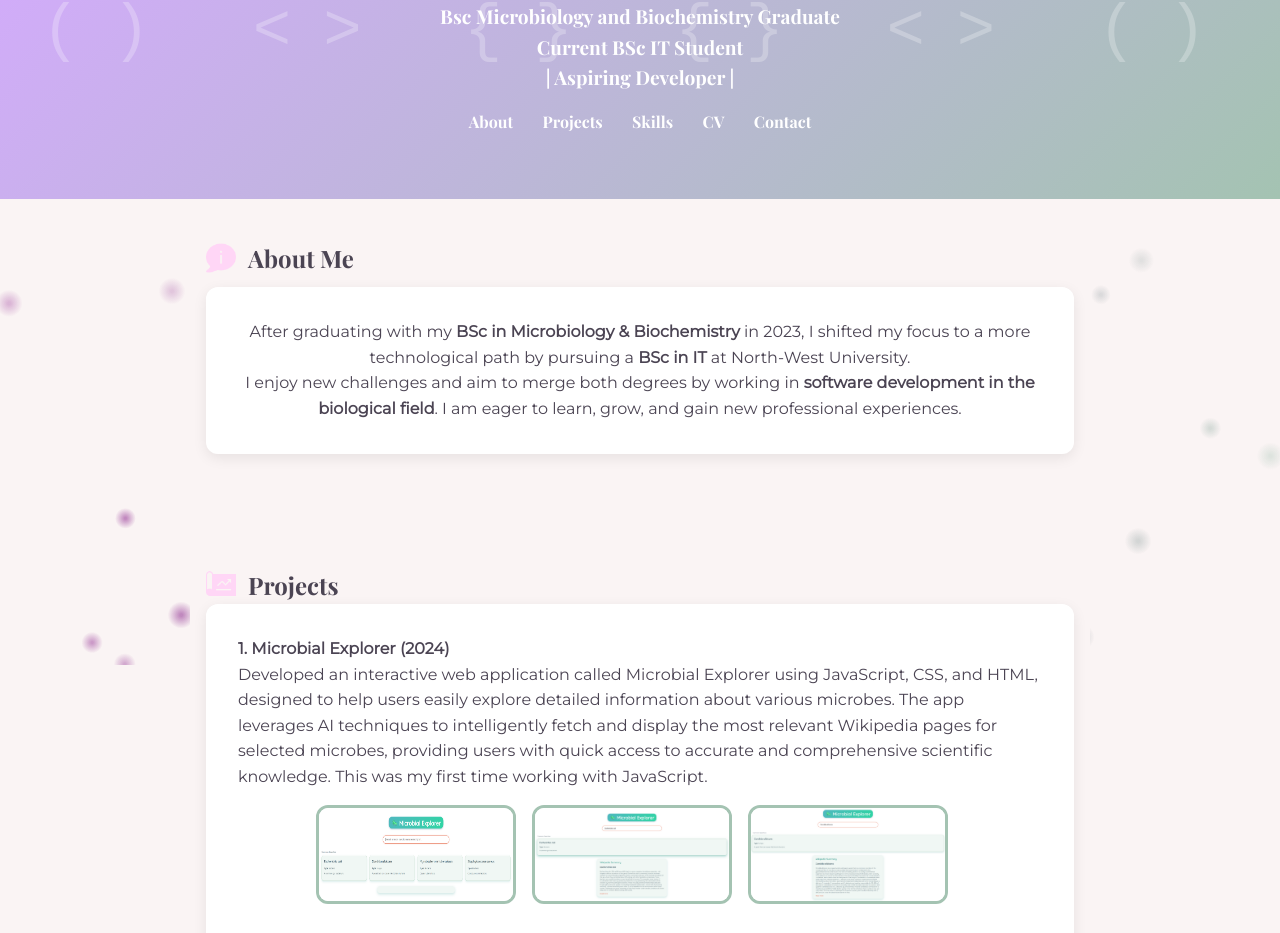
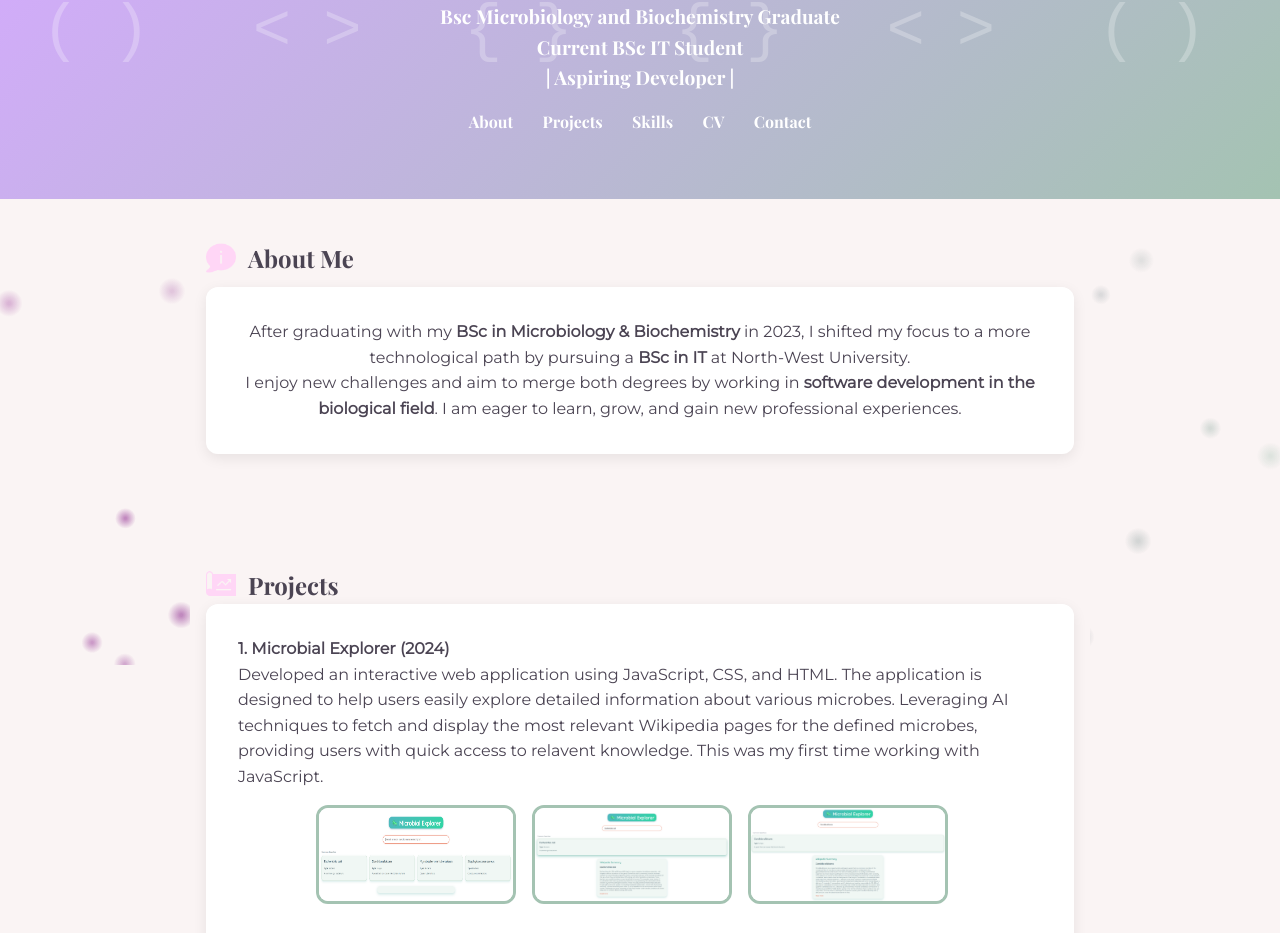
Before and after one commit to Tracy-LeeOberem/Tracy-LeeOberem.github.io, a plain HTML site: page index.html in a window 1280 px wide. Shown: the part 135-1068 px from the top of the page. Drawn offline with nearby package versions, Linux system fonts and the light colour scheme.

Commit message:
Update index.html

```diff
--- a/index.html
+++ b/index.html
@@ -60,10 +60,10 @@
       <!-- Microbial Explorer Project -->
       <p>
         <strong>1. Microbial Explorer (2024)</strong><br />
-        Developed an interactive web application called Microbial Explorer using JavaScript, CSS, and HTML, designed to help
-        users easily explore detailed information about various microbes. The app leverages AI techniques to intelligently
-        fetch and display the most relevant Wikipedia pages for selected microbes, providing users with quick access to
-        accurate and comprehensive scientific knowledge. This was my first time working with JavaScript.
+        Developed an interactive web application using JavaScript, CSS, and HTML. The application is designed to help
+        users easily explore detailed information about various microbes. Leveraging AI techniques to fetch and display
+        the most relevant Wikipedia pages for the defined microbes, providing users with quick access to relavent knowledge.
+        This was my first time working with JavaScript.
       </p>
       <div class="project-gallery">
         <img
```
